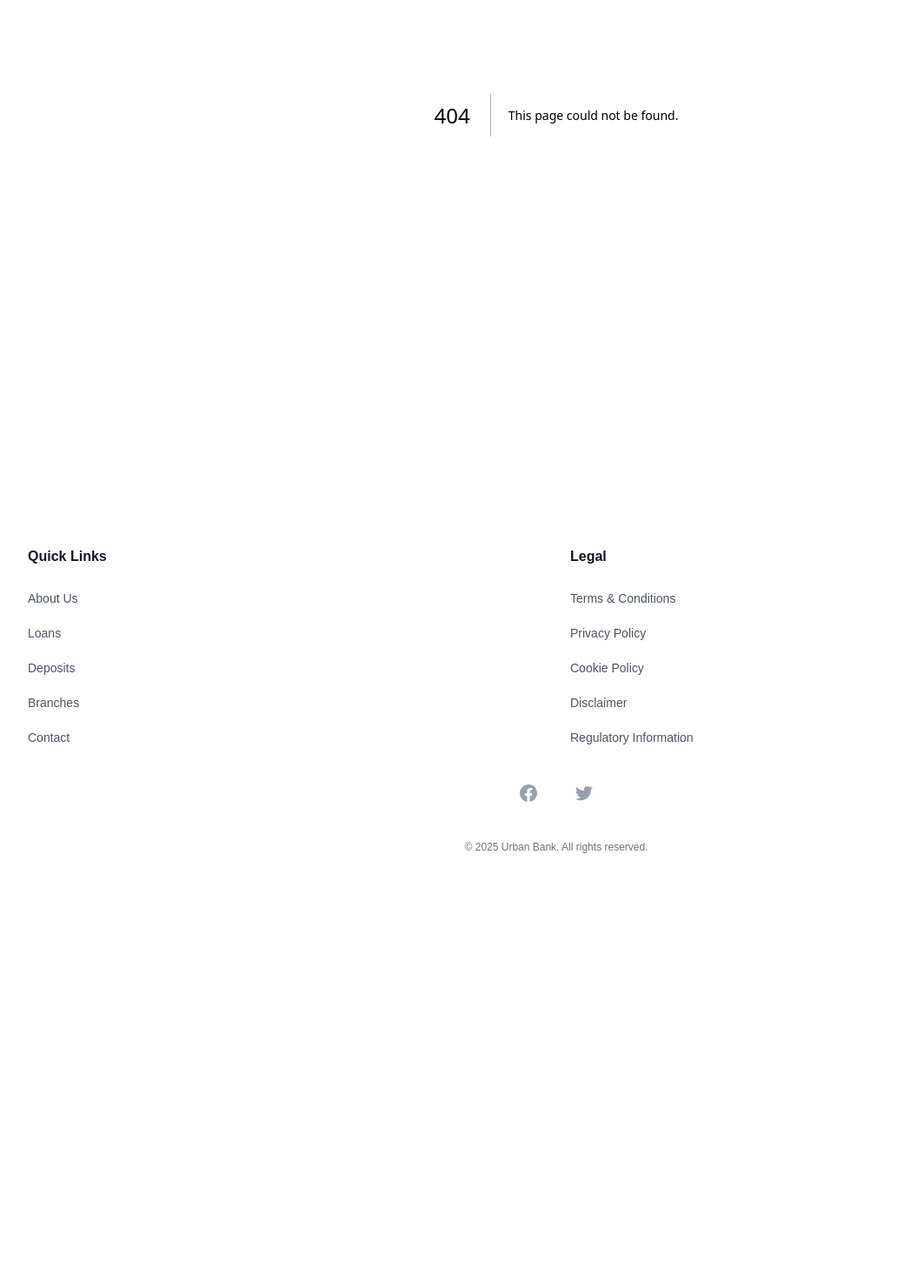
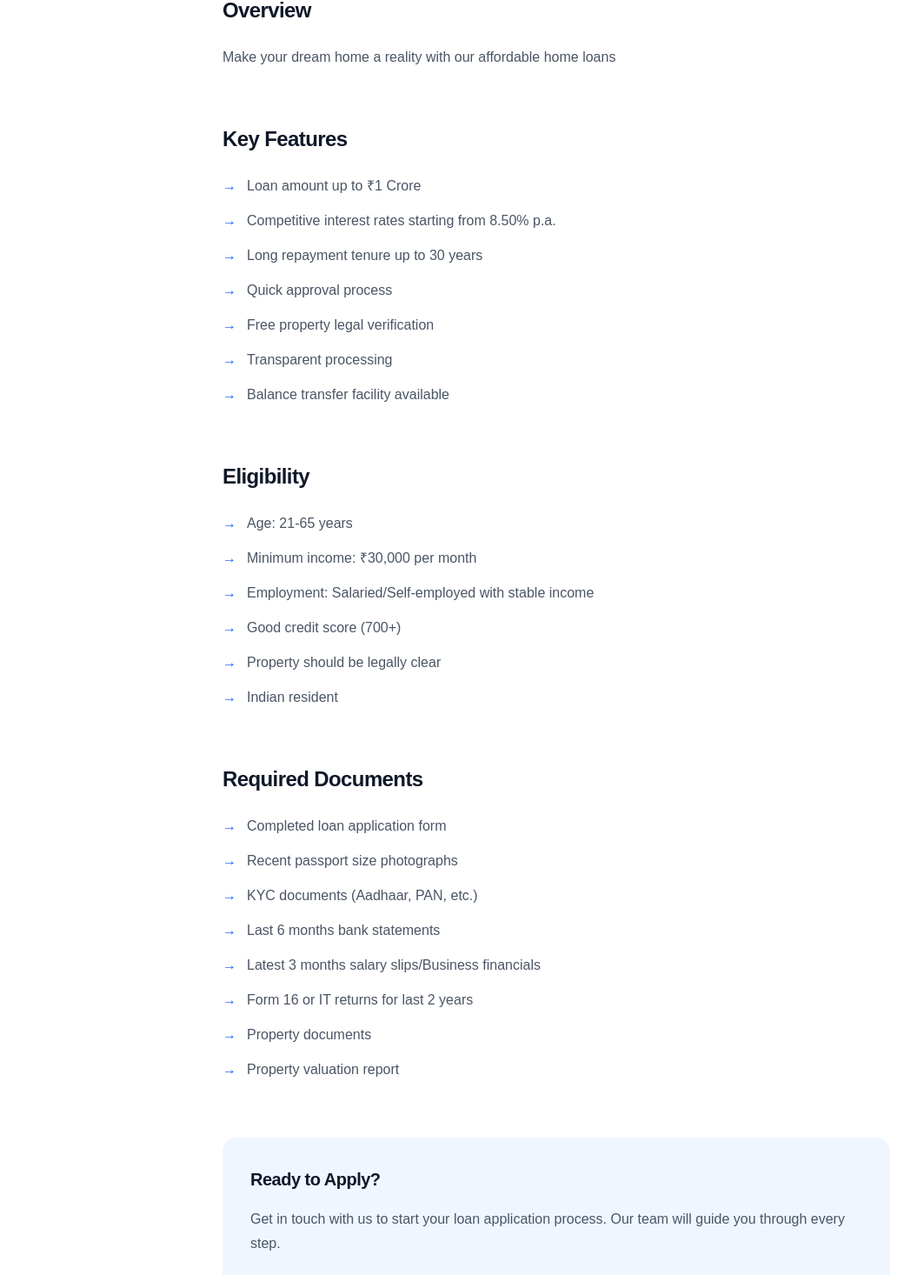
Before and after one commit to arfatbk/urban, a Next.js app: page /loans/home in a window 1280 px wide. Before the commit this address had no page. Shown: the part 332-1798 px from the top of the page at 87% size, without its empty margins (0-1055 px from the left). Before the commit the page ends 1412 px from the top, so only its background shows below. Built offline with nearby package versions, Linux system fonts and the light colour scheme.

Commit message:
Fix deposit changes

```diff
--- a/src/app/about/page.tsx
+++ b/src/app/about/page.tsx
@@ -5,32 +5,18 @@ import Image from 'next/image'
 
 const teamMembers = [
   {
-    name: 'Rajesh Kumar',
-    role: 'Chairman',
-    image: '/assets/team/chairman.jpg',
-    bio: 'Over 30 years of experience in banking and finance. Leading Urban Bank\'s vision of financial inclusion and digital transformation.',
-    linkedIn: '#',
+    name: 'Ganesh Surwase',
+    role: 'Chairman & Founder',
+    image: '/assets/team/md.jpg',
+    bio: 'Established Business owner over 20 years of experience serving customers. Passionate about empowering communities through financial literacy and inclusion.',
+    // linkedIn: '#',
   },
   {
-    name: 'Priya Sharma',
-    role: 'Managing Director',
-    image: '/assets/team/md.jpg',
-    bio: 'Former RBI executive with expertise in regulatory compliance and risk management. Driving innovation in banking services.',
-    linkedIn: '#',
-  },
-  {
-    name: 'Arun Patel',
-    role: 'Chief Financial Officer',
-    image: '/assets/team/cfo.jpg',
-    bio: 'Chartered Accountant with extensive experience in financial planning and strategy. Ensuring robust financial health of the bank.',
-    linkedIn: '#',
-  },
-  {
-    name: 'Smita Desai',
-    role: 'Head of Operations',
-    image: '/assets/team/operations.jpg',
-    bio: 'Technology leader specializing in digital banking transformation. Streamlining operations for enhanced customer experience.',
-    linkedIn: '#',
+    name: 'Arun Thapde',
+    role: 'CEO',
+    image: '/assets/team/chairman.jpg',
+    bio: 'Over 10 years of experience in banking and finance. Committed to driving innovation and excellence in customer service.',
+    // linkedIn: '#',
   },
 ]
 
@@ -39,16 +25,11 @@ export default function AboutPage() {
     <main>
       {/* Hero Section */}
       <div className="relative isolate overflow-hidden bg-gray-900 py-24 sm:py-32">
-        <Image
-          src="/assets/about-hero.jpg"
-          alt="Bank building"
-          className="absolute inset-0 -z-10 h-full w-full object-cover opacity-25"
-        />
         <div className="relative mx-auto max-w-7xl px-6 lg:px-8">
           <div className="mx-auto max-w-2xl lg:mx-0">
             <h1 className="text-4xl font-bold tracking-tight text-white sm:text-6xl">About Us</h1>
             <p className="mt-6 text-lg leading-8 text-gray-300">
-              Since 1995, Urban Bank has been serving our community with trust, integrity,
+              Urban Bank has been serving our community with trust, integrity,
               and innovation. We are committed to providing accessible financial solutions while
               maintaining the highest standards of service.
             </p>
@@ -60,7 +41,7 @@ export default function AboutPage() {
       <MissionVision />
 
       {/* Timeline Section */}
-      <Timeline />
+      {/* <Timeline /> */}
 
       {/* Leadership Team Section */}
       <div className="bg-white py-24 sm:py-32">
--- a/src/app/deposits/page.tsx
+++ b/src/app/deposits/page.tsx
@@ -6,7 +6,7 @@ const deposits: DepositType[] = [
     title: 'Fixed Deposit',
     description:
       'Earn guaranteed returns with our fixed deposit schemes. Choose from flexible tenures and competitive interest rates.',
-    interestRate: 'Up to 7.50% p.a.',
+    interestRate: 'Up to 8.50% p.a.',
     minAmount: '₹10,000',
     duration: '6 months to 10 years',
     features: [
@@ -22,9 +22,9 @@ const deposits: DepositType[] = [
     title: 'Recurring Deposit',
     description:
       'Build your savings with regular monthly deposits. Perfect for achieving your financial goals.',
-    interestRate: 'Up to 7.00% p.a.',
+    interestRate: 'Up to 9.00% p.a.',
     minAmount: '₹500/month',
-    duration: '6 months to 10 years',
+    duration: '12 months to 10 years',
     features: [
       'Flexible monthly deposit amounts',
       'Standing instruction facility',
@@ -34,19 +34,19 @@ const deposits: DepositType[] = [
     ],
   },
   {
-    id: 'tax-saver-fd',
-    title: 'Tax Saver Fixed Deposit',
+    id: 'monthly-income-scheme',
+    title: 'Monthly Income Scheme (MIS)',
     description:
-      'Save tax while earning higher returns. Get tax benefits under Section 80C of Income Tax Act.',
-    interestRate: 'Up to 7.25% p.a.',
+      'Enjoy a steady monthly income with our MIS. Invest a lump sum and receive regular interest payouts, making it ideal for retirees and those seeking predictable returns.',
+    interestRate: 'Up to 8.5% p.a.',
     minAmount: '₹1,00,000',
-    duration: '5 years (lock-in)',
+    duration: 'from 1 year (lock-in)',
     features: [
-      'Tax deduction under Section 80C',
-      'Higher interest rates',
-      'Safe and secure investment',
-      'Available for individuals and HUFs',
-      'No premature withdrawal',
+      'Guaranteed monthly interest payouts',
+      'Ideal for retirees and fixed income seekers',
+      'No market risk, principal is safe',
+      'Flexible investment amount options',
+      'Easy nomination and transfer facility',
     ],
   },
   {
@@ -54,15 +54,31 @@ const deposits: DepositType[] = [
     title: 'Senior Citizen Fixed Deposit',
     description:
       'Special fixed deposit scheme for senior citizens with higher interest rates and additional benefits.',
-    interestRate: 'Up to 8.00% p.a.',
-    minAmount: '₹10,000',
-    duration: '6 months to 10 years',
+    interestRate: 'Up to 9.00% p.a.',
+    minAmount: '₹1,00,000',
+    duration: '1 year to 10 years',
     features: [
       'Additional 0.50% interest rate',
       'Monthly interest payout option',
       'Nomination facility',
       'Auto-renewal facility',
       'Doorstep banking services',
+    ],
+  },
+  {
+    id: 'daily-deposit',
+    title: 'Daily Deposit (Pigmy)',
+    description:
+      'Grow your savings with small daily deposits collected at your doorstep. Ideal for individuals and small businesses looking for disciplined savings and easy liquidity.',
+    interestRate: 'Up to 8.00% p.a.',
+    minAmount: '₹100/day',
+    duration: 'Flexible tenure',
+    features: [
+      'Daily doorstep collection',
+      'Flexible deposit amounts',
+      'Easy withdrawal facility',
+      'No penalty for missed days',
+      'Suitable for traders and small businesses',
     ],
   },
 ]
@@ -101,9 +117,7 @@ export default function DepositsPage() {
               >
                 Contact Us
               </a>
-              <a href="/branches" className="text-sm font-semibold leading-6 text-blue-900">
-                Find a Branch <span aria-hidden="true">→</span>
-              </a>
+
             </div>
           </div>
         </div>
--- /dev/null
+++ b/src/app/loans/[type]/page.tsx
@@ -0,0 +1,168 @@
+import { HomeIcon, BanknotesIcon } from '@heroicons/react/24/outline'
+import Image from 'next/image'
+
+const loanDetails = {
+  personal: {
+    title: 'Personal Loan',
+    description: 'Quick and hassle-free personal loans with minimal documentation',
+    icon: BanknotesIcon,
+    features: [
+      'Loan amount up to ₹10 Lakhs',
+      'Attractive interest rates starting from 10.75% p.a.',
+      'Flexible repayment options from 12 to 60 months',
+      'Minimal documentation required',
+      'Quick processing and disbursement',
+      'No collateral/security required',
+      'No hidden charges',
+    ],
+    eligibility: [
+      'Age: 21-58 years',
+      'Minimum income: ₹20,000 per month',
+      'Employment: Salaried individuals with minimum 2 years of work experience',
+      'Good credit score (700+)',
+      'Indian resident',
+    ],
+    documents: [
+      'Completed loan application form',
+      'Recent passport size photographs',
+      'KYC documents (Aadhaar, PAN, etc.)',
+      'Last 6 months bank statements',
+      'Latest 3 months salary slips',
+      'Form 16 or IT returns for last 2 years',
+    ],
+  },
+  home: {
+    title: 'Home Loan',
+    description: 'Make your dream home a reality with our affordable home loans',
+    icon: HomeIcon,
+    features: [
+      'Loan amount up to ₹1 Crore',
+      'Competitive interest rates starting from 8.50% p.a.',
+      'Long repayment tenure up to 30 years',
+      'Quick approval process',
+      'Free property legal verification',
+      'Transparent processing',
+      'Balance transfer facility available',
+    ],
+    eligibility: [
+      'Age: 21-65 years',
+      'Minimum income: ₹30,000 per month',
+      'Employment: Salaried/Self-employed with stable income',
+      'Good credit score (700+)',
+      'Property should be legally clear',
+      'Indian resident',
+    ],
+    documents: [
+      'Completed loan application form',
+      'Recent passport size photographs',
+      'KYC documents (Aadhaar, PAN, etc.)',
+      'Last 6 months bank statements',
+      'Latest 3 months salary slips/Business financials',
+      'Form 16 or IT returns for last 2 years',
+      'Property documents',
+      'Property valuation report',
+    ],
+  },
+}
+
+export async function generateStaticParams() {
+  return [
+    { type: 'personal' },
+    { type: 'home' },
+  ]
+}
+
+export default function LoanTypePage({ params }: { params: { type: 'personal' | 'home' } }) {
+  const loan = loanDetails[params.type]
+
+  if (!loan) {
+    return <div>Loan type not found</div>
+  }
+
+  return (
+    <div className="bg-white">
+      <div className="relative h-[200px] bg-blue-600">
+        <div className="absolute inset-0 bg-black/50" />
+        <div className="relative mx-auto flex h-full max-w-7xl items-center px-6 lg:px-8">
+          <h1 className="text-3xl font-bold tracking-tight text-white sm:text-4xl">{loan.title}</h1>
+        </div>
+      </div>
+
+      <div className="mx-auto max-w-7xl px-6 py-16 lg:px-8">
+        <div className="mx-auto max-w-3xl">
+          <div className="space-y-16">
+            {/* Overview Section */}
+            <div>
+              <h2 className="text-2xl font-bold tracking-tight text-gray-900">Overview</h2>
+              <p className="mt-6 text-base leading-7 text-gray-600">{loan.description}</p>
+            </div>
+
+            {/* Features Section */}
+            <div>
+              <h2 className="text-2xl font-bold tracking-tight text-gray-900">Key Features</h2>
+              <ul role="list" className="mt-6 space-y-3">
+                {loan.features.map((feature, index) => (
+                  <li key={index} className="flex gap-x-3 text-base leading-7 text-gray-600">
+                    <span className="select-none text-blue-600">→</span>
+                    {feature}
+                  </li>
+                ))}
+              </ul>
+            </div>
+
+            {/* Eligibility Section */}
+            <div>
+              <h2 className="text-2xl font-bold tracking-tight text-gray-900">Eligibility</h2>
+              <ul role="list" className="mt-6 space-y-3">
+                {loan.eligibility.map((criteria, index) => (
+                  <li key={index} className="flex gap-x-3 text-base leading-7 text-gray-600">
+                    <span className="select-none text-blue-600">→</span>
+                    {criteria}
+                  </li>
+                ))}
+              </ul>
+            </div>
+
+            {/* Documents Section */}
+            <div>
+              <h2 className="text-2xl font-bold tracking-tight text-gray-900">Required Documents</h2>
+              <ul role="list" className="mt-6 space-y-3">
+                {loan.documents.map((document, index) => (
+                  <li key={index} className="flex gap-x-3 text-base leading-7 text-gray-600">
+                    <span className="select-none text-blue-600">→</span>
+                    {document}
+                  </li>
+                ))}
+              </ul>
+            </div>
+
+            {/* CTA Section */}
+            <div className="rounded-2xl bg-blue-50 p-8">
+              <h3 className="text-xl font-semibold leading-8 tracking-tight text-gray-900">
+                Ready to Apply?
+              </h3>
+              <p className="mt-4 text-base leading-7 text-gray-600">
+                Get in touch with us to start your loan application process. Our team will guide you
+                through every step.
+              </p>
+              <div className="mt-6 flex gap-x-6">
+                <a
+                  href="/contact"
+                  className="rounded-md bg-blue-600 px-5 py-2.5 text-sm font-semibold text-white shadow-sm hover:bg-blue-500 focus-visible:outline focus-visible:outline-2 focus-visible:outline-offset-2 focus-visible:outline-blue-600"
+                >
+                  Contact Us
+                </a>
+                {/* <a
+                  href="#"
+                  className="rounded-md border border-blue-600 px-5 py-2.5 text-sm font-semibold text-blue-600 shadow-sm hover:bg-blue-50 focus-visible:outline focus-visible:outline-2 focus-visible:outline-offset-2 focus-visible:outline-blue-600"
+                >
+                  Download Application Form
+                </a> */}
+              </div>
+            </div>
+          </div>
+        </div>
+      </div>
+    </div>
+  )
+}
--- a/src/components/about/TeamMember.tsx
+++ b/src/components/about/TeamMember.tsx
@@ -12,11 +12,13 @@ export default function TeamMember({ name, role, image, bio, linkedIn }: TeamMem
   return (
     <div className="group relative">
       <div className="aspect-h-3 aspect-w-3 overflow-hidden rounded-lg">
-        <Image
+        {/* <Image
+          width={300}
+          height={300}
           src={image}
           alt={name}
           className="object-cover group-hover:opacity-90 transition-opacity"
-        />
+        /> */}
       </div>
       <h3 className="mt-4 text-lg font-semibold leading-8 text-gray-900">{name}</h3>
       <p className="text-base leading-7 text-blue-600">{role}</p>
--- a/src/components/deposits/DepositCard.tsx
+++ b/src/components/deposits/DepositCard.tsx
@@ -62,14 +62,7 @@ export default function DepositCard({ deposit }: DepositCardProps) {
             ))}
           </ul>
         </div>
-        <div className="mt-6 flex flex-1 items-end">
-          <Link
-            href={`/deposits/${deposit.id}`}
-            className="inline-flex items-center gap-2 text-sm font-semibold leading-6 text-blue-600 hover:text-blue-500"
-          >
-            Learn more <ArrowRightIcon className="h-4 w-4" />
-          </Link>
-        </div>
+
       </div>
     </div>
   )
```
